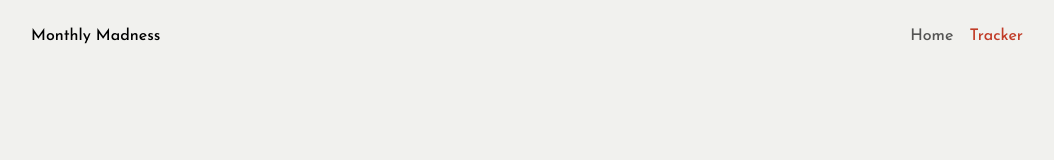
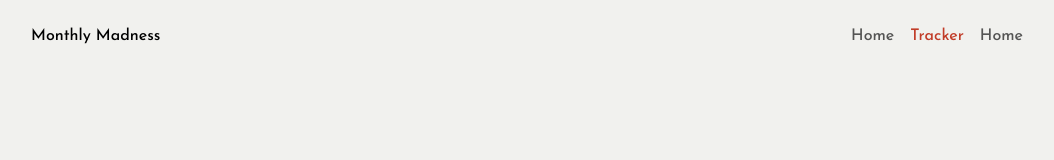
Before and after one commit to oskarfritzner/Improvement-tracker, a plain HTML site: page index.html in a window 1280 px wide. Shown: the top 160 px of the page, without its empty margins (109-1163 px from the left). Drawn offline with nearby package versions, Linux system fonts and the light colour scheme.

Commit message:
Change documentaion

```diff
--- a/index.html
+++ b/index.html
@@ -35,6 +35,9 @@
           <li class="nav-item">
             <a href="tracker.html" class="nav-link nav-tracker">Tracker</a>
           </li>
+          <li class="nav-item">
+            <a href="index.html" class="nav-link">Home</a>
+          </li>
         </ul>
       </div>
     </div>
```
Also changed, not shown: tracker.html (+4 -0 lines), 1 other file.
